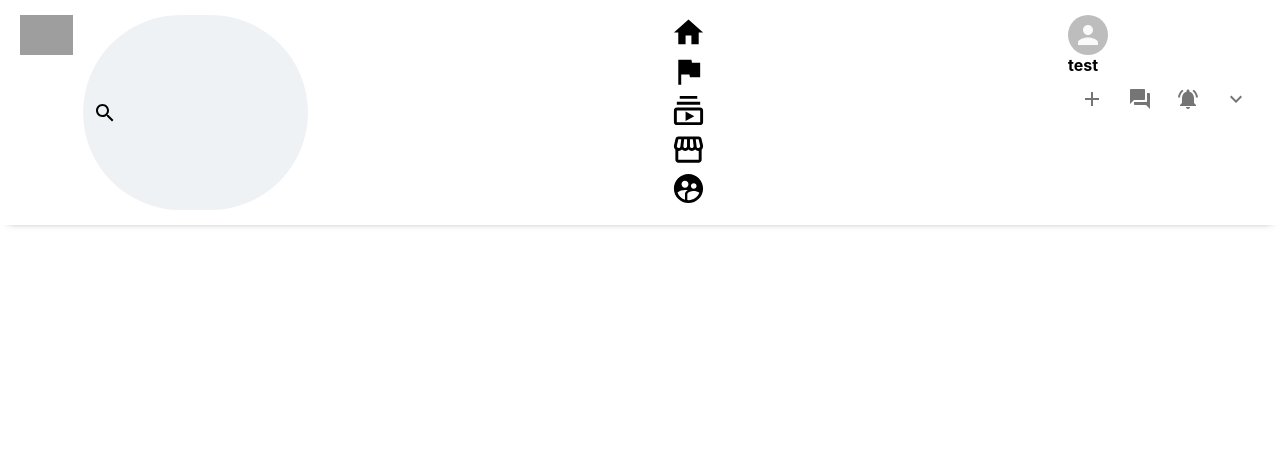
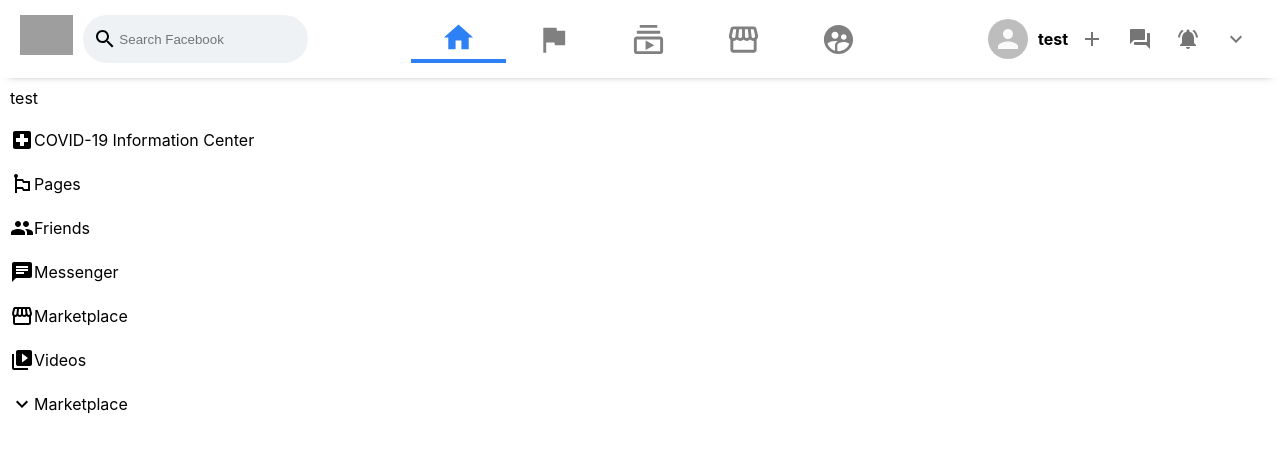
Before and after one commit to blame8/facebook-clone, a React (Create React App) app: page / in a window 1280 px wide. Shown: the top 450 px of the page. Built offline with nearby package versions, Linux system fonts and the light colour scheme; grey boxes are pictures that could not be loaded.

Commit message:
Add Sidebar Components and CSS

```diff
--- a/src/App.js
+++ b/src/App.js
@@ -1,17 +1,18 @@
 import React from "react";
 import "./App.css";
 import Header from "./Header";
+import Sidebar from "./Sidebar";
 
 function App() {
   return (
     //BEM naming convention
     <div className="app">
       <Header />
-
-      {/* App body */}
-      {/* Sidebar */}
-      {/* Feed */}
-      {/* Widgets */}
+      <div className="app_body">
+        <Sidebar />
+        {/* Feed */}
+        {/* Widgets */}
+      </div>
     </div>
   );
 }
--- a/src/Header.css
+++ b/src/Header.css
@@ -32,3 +32,52 @@
   background-color: transparent;
   outline-width: 0;
 }
+
+.header__center {
+  display: flex;
+  flex: 1;
+  justify-content: center;
+}
+
+.header__option > .MuiSvgIcon-root {
+  color: gray;
+}
+
+.header__option:hover > .MuiSvgIcon-root {
+  color: #2e81f4;
+}
+
+.header__option--active > .MuiSvgIcon-root {
+  color: #2e81f4;
+}
+
+.header__option--active {
+  border-bottom: 4px solid #2e81f4;
+}
+
+.header__option {
+  display: flex;
+  align-items: center;
+  padding: 0 30px;
+  cursor: pointer;
+}
+
+.header__option:hover {
+  background-color: #eff2f5;
+  border-radius: 10px;
+  align-items: center;
+  padding: 0 30px;
+  border-bottom: none;
+}
+
+.header__info {
+  display: flex;
+  align-items: center;
+}
+.header__info > h4 {
+  margin-left: 10px;
+}
+
+.header__right {
+  display: flex;
+}
--- a/src/Header.js
+++ b/src/Header.js
@@ -22,12 +22,12 @@
         />
         <div className="header__input">
           <SearchIcon />
-          <input type="text" />
+          <input placeholder="Search Facebook" type="text" />
         </div>
       </div>
 
-      <div className="header___middle">
-        <div className="header__option">
+      <div className="header__center">
+        <div className="header__option header__option--active">
           <HomeIcon fontSize="large" />
         </div>
         <div className="header__option">
--- /dev/null
+++ b/src/Sidebar.js
@@ -0,0 +1,30 @@
+import React from "react";
+import "./Sidebar.css";
+import SidebarRow from "./SidebarRow";
+import LocalHospitalIcon from "@material-ui/icons/LocalHospital";
+import EmojiFlagsIcon from "@material-ui/icons/EmojiFlags";
+import PeopleIcon from "@material-ui/icons/People";
+import ChatIcon from "@material-ui/icons/Chat";
+import StorefrontIcon from "@material-ui/icons/Storefront";
+import VidoeLibraryIcon from "@material-ui/icons/VideoLibrary";
+import ExpandMoreOulined from "@material-ui/icons/ExpandMoreOutlined";
+
+function Sidebar() {
+  return (
+    <div className="sidebar">
+      <SidebarRow src="" title="test" />
+      <SidebarRow
+        Icon={LocalHospitalIcon}
+        title="COVID-19 Information Center"
+      />
+      <SidebarRow Icon={EmojiFlagsIcon} title="Pages" />
+      <SidebarRow Icon={PeopleIcon} title="Friends" />
+      <SidebarRow Icon={ChatIcon} title="Messenger" />
+      <SidebarRow Icon={StorefrontIcon} title="Marketplace" />
+      <SidebarRow Icon={VidoeLibraryIcon} title="Videos" />
+      <SidebarRow Icon={ExpandMoreOulined} title="Marketplace" />
+    </div>
+  );
+}
+
+export default Sidebar;
--- /dev/null
+++ b/src/SidebarRow.css
@@ -0,0 +1,6 @@
+.sidebarRow {
+  display: flex;
+  align-items: center;
+  padding: 10px;
+  cursor: pointer;
+}
--- /dev/null
+++ b/src/SidebarRow.js
@@ -0,0 +1,15 @@
+import { Avatar } from "@material-ui/core";
+import React from "react";
+import "./SidebarRow.css";
+
+function SidebarRow({ src, Icon, title }) {
+  return (
+    <div className="sidebarRow">
+      {src && <Avatar src={src} />}
+      {Icon && <Icon />}
+      <p>{title}</p>
+    </div>
+  );
+}
+
+export default SidebarRow;
```
Also changed, not shown: src/Sidebar.css (added).
